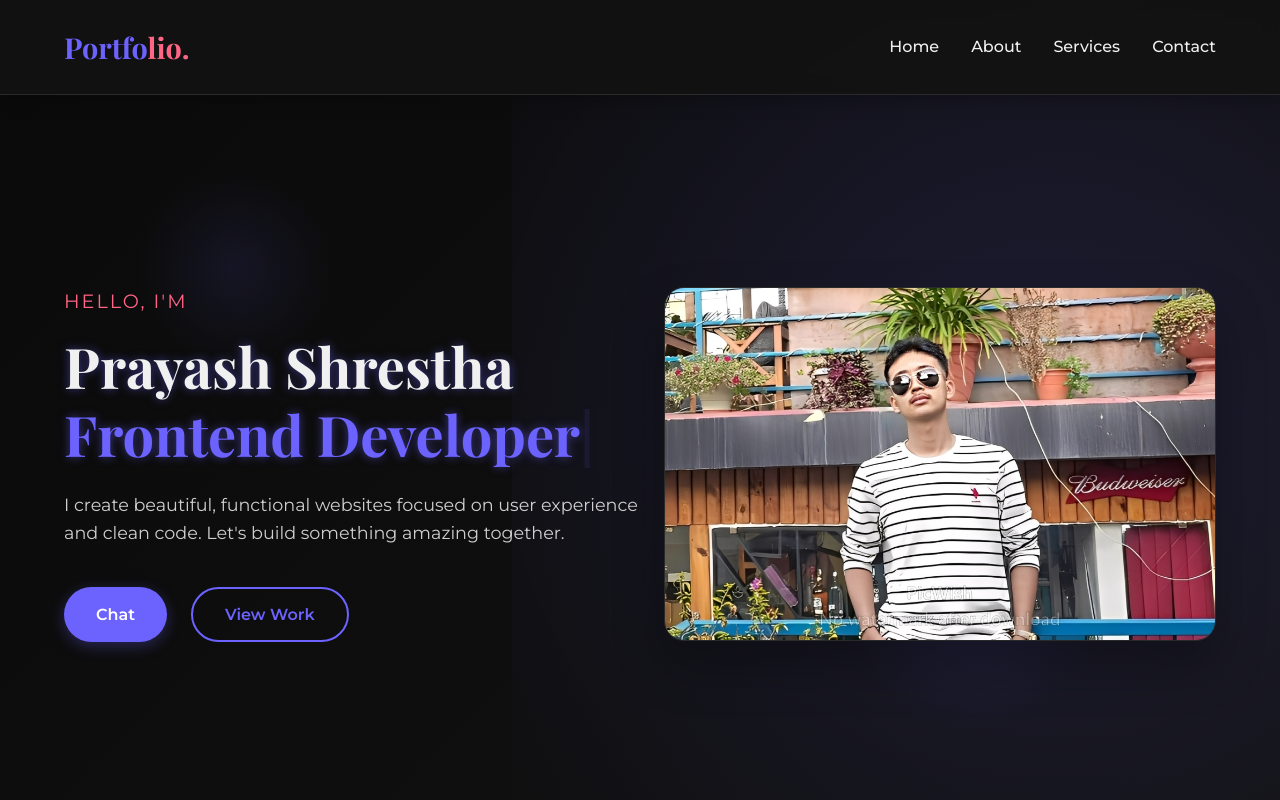
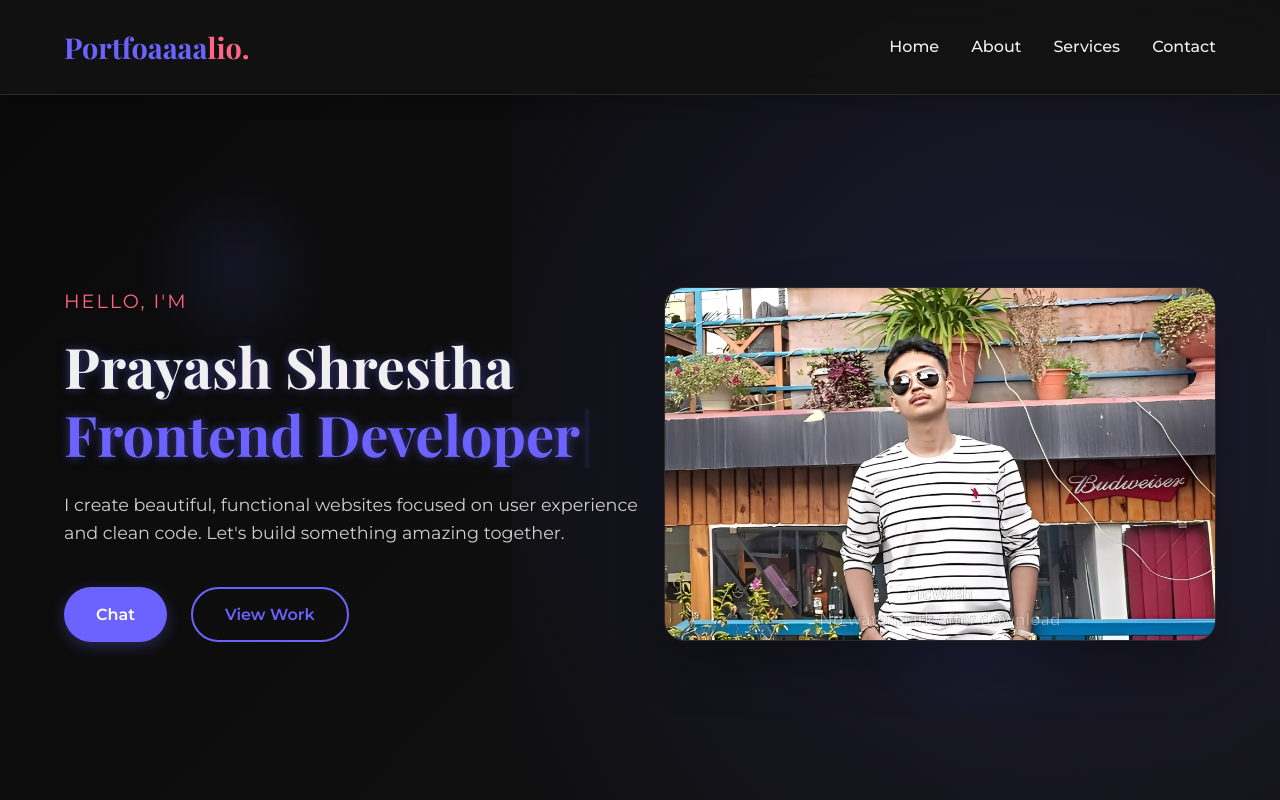
Before and after one commit to Piya00/info, a plain HTML site: page index.html in a window 1280 px wide. Shown: the top 800 px of the page. Drawn offline with nearby package versions, Linux system fonts and the light colour scheme.

Commit message:
Update logo text in index.html test connection

```diff
--- a/index.html
+++ b/index.html
@@ -21,7 +21,7 @@
 
     <!-- Header -->
     <header class="header">
-        <a href="#home" class="logo">Portfo<span>lio.</span></a>
+        <a href="#home" class="logo">Portfoaaaa<span>lio.</span></a>
 
         <nav class="navbar" id="navbar">
             <a href="#home">Home</a>
```
